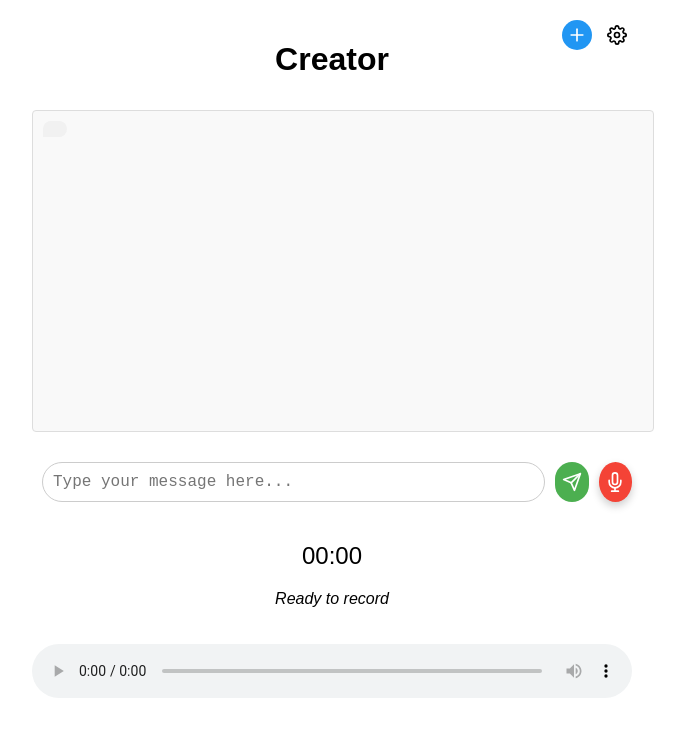
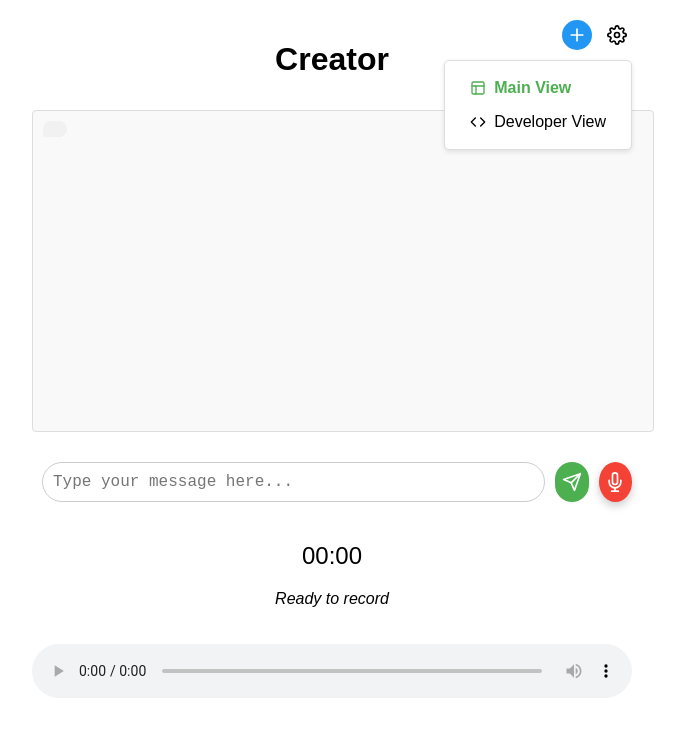
Before and after one commit to clarng/ags, a website: page ags/agent/tinka.html in a window 1280 px wide. Both pictures are taken after a click on the element 925 px from the left and 35 px from the top of the page. Shown: the whole page, without its empty margins (308-993 px from the left). Drawn offline with Linux system fonts and the light colour scheme.

Commit message:
settings

```diff
--- a/ags/agent/tinka.html
+++ b/ags/agent/tinka.html
@@ -24,6 +24,9 @@
             display: none;
             box-shadow: 0 2px 5px rgba(0,0,0,0.1);
             z-index: 1000;
+        }
+        .settings-dropdown.active {
+            display: block;
         }
         .settings-option {
             padding: 8px 15px;
```
